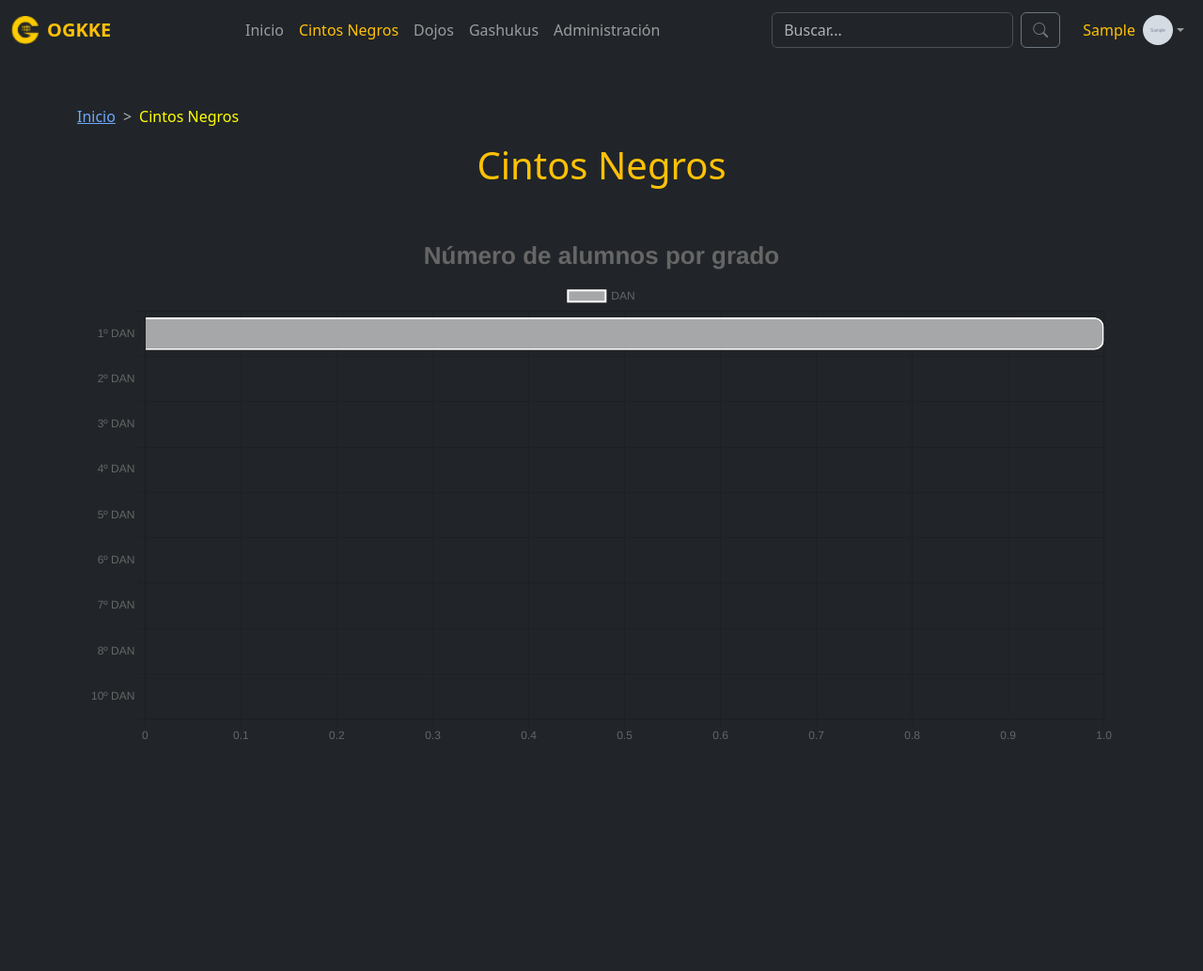
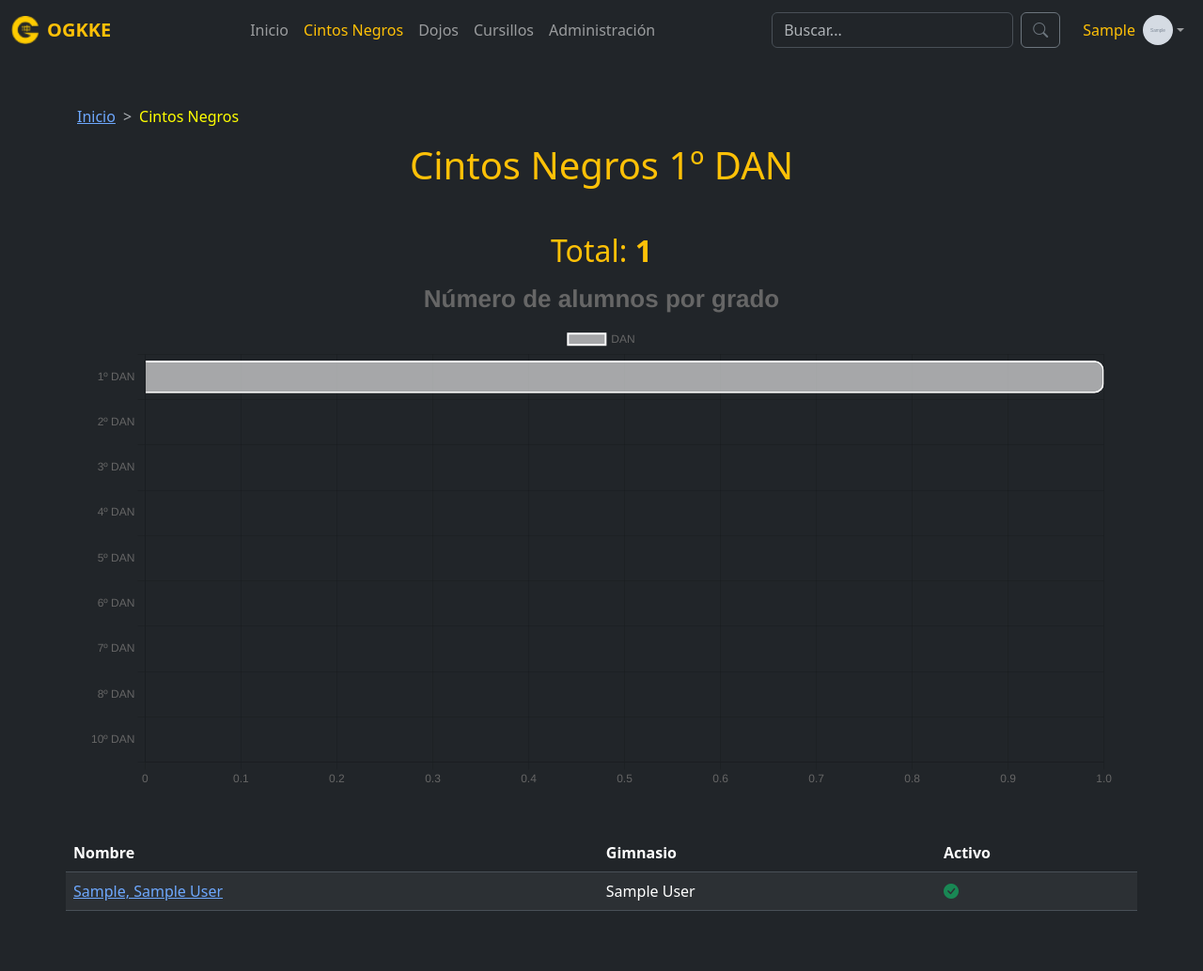
Before and after one commit to kikega/newogkke, a Django app: page /administracion/alumnos/ in a window 1280 px wide. Shown: the whole page at 94% size. Before the commit the page ends 787 px from the top, so only its background shows below. Run offline with Django 5.2, Linux system fonts and the light colour scheme; a user stored in the database is signed in; tables that the repository leaves empty hold one stand-in row (values such as "Sample post"); grey boxes marked "Sample" are stand-in pictures.

Commit message:
Obtenido el listado de alumnos 1 dan por defecto

```diff
--- a/administracion/context_processors.py
+++ b/administracion/context_processors.py
@@ -11,17 +11,16 @@ def common_navbar_context(request):
     }
 
     # Obtenemos la foto del usuario que esta logado
-    try:
-        usuario_foto = Alumno.objects.select_related('usuario').get(usuario__email=request.user.email)
-    except Alumno.DoesNotExist: # pylint: disable=no-member
-        usuario_foto = None
-
-    # Contar peticiones pendientes
-    peticiones_pendientes = Peticion.objects.filter(finalizada=False).count()
-
-    context_data = {
-        'usuario_foto': usuario_foto.foto,
-        'peticiones': peticiones_pendientes,
-    }
+    if request.user.is_authenticated:
+        try:
+            usuario_foto = Alumno.objects.select_related('usuario').get(usuario__email=request.user.email)
+        except Alumno.DoesNotExist: # pylint: disable=no-member
+            usuario_foto = None
+        # Contar peticiones pendientes
+        peticiones_pendientes = Peticion.objects.filter(finalizada=False).count()
+        context_data = {
+            'usuario_foto': usuario_foto.foto,
+            'peticiones': peticiones_pendientes,
+        }
 
     return context_data
--- a/administracion/urls.py
+++ b/administracion/urls.py
@@ -7,6 +7,8 @@ from django.urls import path
 from administracion import views as administracion_views
 
 urlpatterns = [
-    path("alumnos/", administracion_views.Alumnos_View.as_view(), name="alumnos"),
-    path("dojos/", administracion_views.Dojos_View.as_view(), name="dojos"),
+    path("alumnos/", administracion_views.AlumnosView.as_view(), name="alumnos"),
+    #path("alumnos/<int:grado>/", administracion_views.AlumnosView.as_view(), name="alumnos"),
+    path("dojos/", administracion_views.DojosView.as_view(), name="dojos"),
+    path("cursillos/", administracion_views.Cursillos_View, name="cursillos"),
 ]
--- a/administracion/views.py
+++ b/administracion/views.py
@@ -64,14 +64,31 @@ def home(request):
         # 'usuario_foto': usuario_foto.foto,
     })
 
-class Alumnos_View(LoginRequiredMixin, ListView):
+class AlumnosView(LoginRequiredMixin, ListView):
     """
-    Vista de alumnos
+    Vista de alumnos por grado
     """
     model = Alumno
     template_name = 'administracion/alumnos.html'
     context_object_name = 'alumnos'
-    paginate_by = 10
+    # paginate_by = 10
+
+
+    def get_queryset(self):
+        """
+        Define la consulta para obtener los alumnos por grado.
+        Filtra por el grado obtenido en los parametros de la url
+        Ordena los resultados
+        """
+
+        # Obtiene el valor de 'grado' de los argumentos de la URL (kwargs)
+        # Si no se pasa 'grado' en la URL, usa 1 como valor predeterminado.
+        grado = self.kwargs.get('grado', 1)
+        #queryset = super().get_queryset().filter(grado=grado).order_by('dojo', 'apellidos')
+        # Alternativamente, podrías escribirlo sin llamar a super() aquí:
+        queryset = Alumno.objects.filter(grado=grado).order_by('dojo', 'apellidos')
+
+        return queryset
 
 
     def get_context_data(self, **kwargs):
@@ -82,26 +99,39 @@ class Alumnos_View(LoginRequiredMixin, ListView):
             El número de cintos negros por grado
         """
         context = super().get_context_data(**kwargs)
-        # try:
-        #     usuario_foto = Alumno.objects.select_related('usuario').get(usuario__email=self.request.user.email)
-        # except Alumno.DoesNotExist: # pylint: disable=no-member
-        #     usuario_foto = None
+        grado = self.kwargs.get('grado', 1)
+        context['grado'] = grado
+
+        # Obtenemos los datos para hacer el gráfico de barras
         data = Alumno.objects.values('grado').annotate(total=Count('id')).order_by('grado')
+
         labels = [item['grado'] for item in data]
         values = [item['total'] for item in data]
         data_json = json.dumps({
             'labels': labels,
             'values': values,
             'titulo': 'Número de alumnos por grado',})
-        context = {
-            # 'usuario_foto': usuario_foto.foto,
-            'data_json': data_json
-        }
+        context['data_json'] = data_json
+
+        # Obtenemos la cantidad de cintos negros en la consulta
+        if self.context_object_name in context:
+            context['cantidad'] = context[self.context_object_name].count()
+        else:
+            context['cantidad'] = self.get_queryset().count()
+
         return context
 
 
-class Dojos_View(LoginRequiredMixin, ListView):
+class DojosView(LoginRequiredMixin, ListView):
     """Listado de gimnasios de la asociación"""
-    template_name = 'dojos.html'
+
+    template_name = 'administracion/dojos.html'
     model = Dojo
     context_object_name = 'dojo'
+
+
+@login_required
+def Cursillos_View(request):
+    cursillo = Cursillo.objects.all().order_by('-fecha')
+    hoy = datetime.date.today()
+    return render(request, 'administracion/cursillos.html', {'cursillo': cursillo, 'hoy': hoy})
--- a/templates/administracion/alumnos.html
+++ b/templates/administracion/alumnos.html
@@ -19,13 +19,48 @@
         <!-- Fin Breadcrumb -->
 
         <!-- Título Principal -->
-        <h1 class="text-center mb-5 color-texto">Cintos Negros</h1>
+        <h1 class="text-center mb-5 color-texto">Cintos Negros {{ grado }}º DAN</h1>
+
+        <div class="col">
+            <div class="row">
+              <h2 class="text-center color-texto">Total: <strong>{{ cantidad }}</strong></h2>
+            </div>
+        </div>
 
         <div class="container">
             <div>
                 <canvas id="graficoDanes" width="300" height="150"></canvas>
             </div>
         </div>
+
+        {% if alumnos %}
+        <div class="col mt-5">
+            <div class="row">
+              <table id="tbalumno" class="table table-striped">
+                <thead>
+                  <tr>
+                    <th>Nombre</th>
+                    <th>Gimnasio</th>
+                    <th>Activo</th>
+                  </tr>
+                </thead>
+                <tbody>
+                  {% for alm in alumnos %}
+                    <tr>
+                      <td><a href="{{ alm.id }}">{{ alm.apellidos }}, {{ alm.nombre }}</a></td>
+                      <td>{{ alm.dojo }}</td>
+                      <td>
+                        {% if alm.activo %}
+                          <i class="bi bi-check-circle-fill text-success"></i>
+                        {% endif %}
+                      </td>
+                    </tr>
+                  {% endfor %}
+                </tbody>
+              </table>
+            </div>
+        </div>
+        {% endif %}
 
         <script>
             const data = JSON.parse('{{ data_json|safe }}'); // Obtener los datos como objeto JavaScript
--- a/templates/administracion/gashukus.html
+++ b/templates/administracion/cursillos.html
@@ -13,13 +13,13 @@
             <ol class="breadcrumb">
                 <li class="breadcrumb-item"><a href="{% url 'home' %}">Inicio</a></li>
                 <!-- Puedes añadir más niveles si es necesario -->
-                <li class="breadcrumb-item active text-warning" aria-current="page">Gashukus</li>
+                <li class="breadcrumb-item active text-warning" aria-current="page">Cursillos</li>
             </ol>
         </nav>
         <!-- Fin Breadcrumb -->
 
         <!-- Título Principal -->
-        <h1 class="text-center mb-5 color-texto">Gashukus</h1>
+        <h1 class="text-center mb-5 color-texto">Cursillos</h1>
 
 
     </main>
--- a/templates/administracion/dojos.html
+++ b/templates/administracion/dojos.html
@@ -13,7 +13,7 @@
             <ol class="breadcrumb">
                 <li class="breadcrumb-item"><a href="{% url 'home' %}">Inicio</a></li>
                 <!-- Puedes añadir más niveles si es necesario -->
-                <li class="breadcrumb-item active text-warning" aria-current="page">Dojosos</li>
+                <li class="breadcrumb-item active text-warning" aria-current="page">Dojos</li>
             </ol>
         </nav>
         <!-- Fin Breadcrumb -->
--- a/templates/administracion/header.html
+++ b/templates/administracion/header.html
@@ -20,7 +20,6 @@
                         {% else %}
                             <a class="nav-link" href="{% url "home" %}">Inicio</a></li>
                         {% endif %}
-                    </li>
                     <li class="nav-item">
                         {%  if request.resolver_match.url_name == "alumnos" %}
                             <a class="nav-link active" aria-current="page" href="{% url "alumnos" %}">Cintos Negros</a></li>
@@ -34,15 +33,21 @@
                             <a class="nav-link" href="{% url "dojos" %}">Dojos</a></li>
                         {% endif %}
                     <li class="nav-item">
-                        {%  if request.resolver_match.url_name == "gashukus" %}
-                            <a class="nav-link active" aria-current="page" href="#">Gashukus</a></li>
+                        {%  if request.resolver_match.url_name == "cursillos" %}
+                            <a class="nav-link active" aria-current="page" href="{% url "cursillos" %}">Cursillos</a></li>
                         {% else %}
-                            <a class="nav-link" href="#">Gashukus</a></li>
+                            <a class="nav-link" href="{% url "cursillos" %}">Cursillos</a></li>
                         {% endif %}
                     {% if peticiones > 0 and user.is_staff %}
-                        <li class="nav-item"><a class="nav-link" href="#">Peticiones
-                            <span class="badge rounded-pill bg-danger">{{ peticiones }}</a>
-                        </li>
+                        {%  if request.resolver_match.url_name == "cursillos" %}
+                            <a class="nav-link active" aria-current="page" href="{% url "peticiones" %}">Peticiones</a>
+                                <span class="badge rounded-pill bg-danger">{{ peticiones }}</a>
+                            </li>
+                        {% else %}
+                            <a class="nav-link" href="{% url "peticiones" %}">Peticiones</a>
+                                <span class="badge rounded-pill bg-danger">{{ peticiones }}</a>
+                            </li>
+                        {% endif %}
                     {% endif %}
                     {% if user.is_staff %}
                         <li class="nav-item"><a class="nav-link" href="{% url 'admin:index' %}">Administración</a></li>
```
